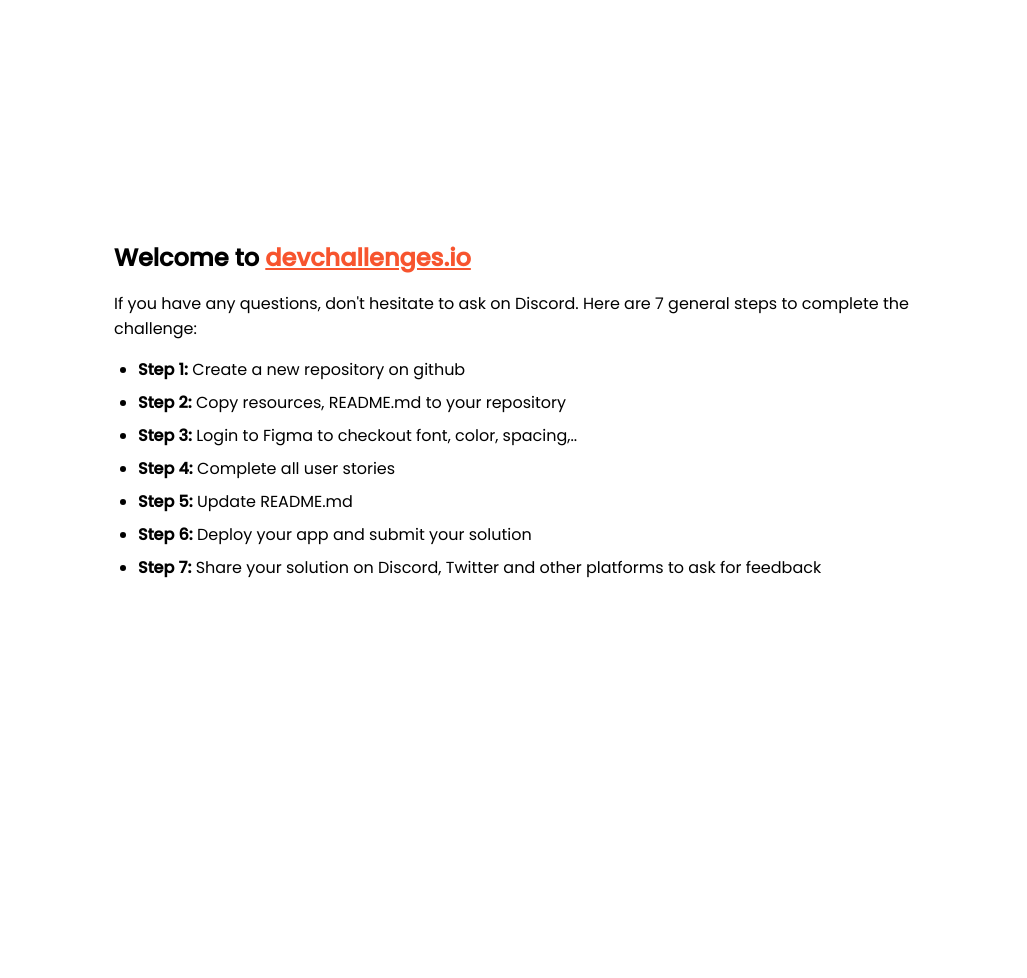
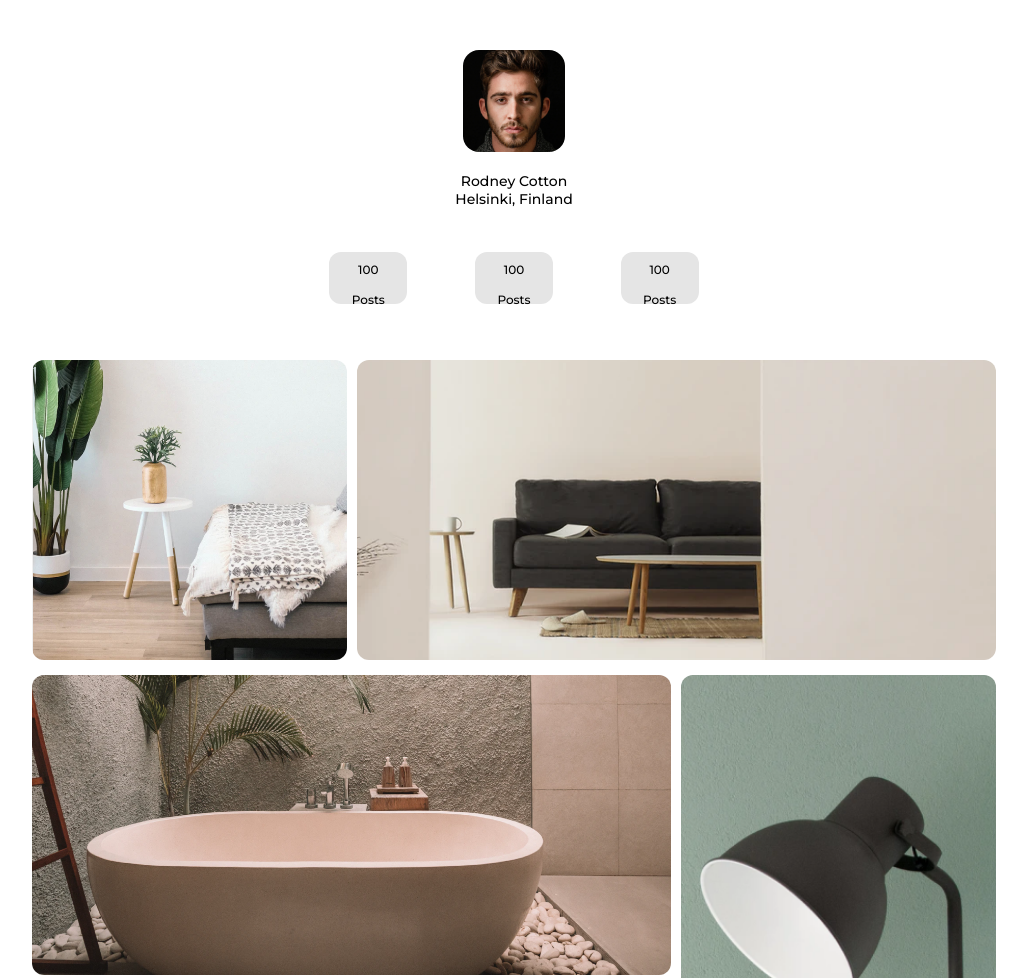
Before and after one commit to jonaaldas/Devchallenges-Project-3, a plain HTML site: page index.html in a window 1280 px wide. Shown: the top 978 px of the page, without its empty margins (126-1153 px from the left). Before the commit the page ends 800 px from the top, so only its background shows below. Drawn offline with Linux system fonts and the light colour scheme.

Commit message:
finished adding mediaquery styles

```diff
--- a/index.html
+++ b/index.html
@@ -1,95 +1,50 @@
 <!DOCTYPE html>
 <html lang="en">
-  <head>
-    <meta charset="utf-8" />
-    <meta
-      name="viewport"
-      content="width=device-width, initial-scale=1,
-  maximum-scale=5"
-    />
+<head>
+  <meta charset="UTF-8">
+  <meta http-equiv="X-UA-Compatible" content="IE=edge">
+  <meta name="viewport" content="width=device-width, initial-scale=1.0">
+  <link rel="preconnect" href="https://fonts.googleapis.com">
+  <link rel="preconnect" href="https://fonts.gstatic.com" crossorigin>
+  <link href="https://fonts.googleapis.com/css2?family=Montserrat:wght@500&display=swap" rel="stylesheet">
+  <link rel="stylesheet" href="style.css">
+  <title>My Gallery</title>
+</head>
+<body>
+  <div class="wrapper-1">
+    <div class="container">
+      <div class="cont-1">
+        <div class="cont-1-img"></div>
+        <p class="cont-1-p">Rodney Cotton</p>
+        <p class="cont-1-p">Helsinki, Finland</p>
+      </div>
+      <div class="cont-2">
+        <div class="cont cont-2-1">
+          <p class="cont-2-p">100</p><br>
+          <p class="cont-2-p1">Posts</p>
+        </div>
+        <div class="cont cont-2-2">
+          <p class="cont-2-p">100</p><br>
+          <p class="cont-2-p1">Posts</p>
+        </div>
+        <div class="cont cont-2-3">
+          <p class="cont-2-p">100</p><br>
+          <p class="cont-2-p1">Posts</p>
+        </div>
+      </div>
+    </div>
+  </div>
 
-    <link rel="icon" href="devchallenges.png" />
+  <div class="wrapper-2">
+    <div class="image-cont">
+      <div class="img img-1"></div>
+      <div class="img img-2"></div>
+      <div class="img img-3"></div>
+      <div class="img img-4"></div>
+      <div class="img img-5"></div>
+      <div class="img img-6"></div>
+    </div>
+  </div>
 
-    <link
-      rel="shortcut icon"
-      type="image/x-icon"
-      href="https://devchallenges.io/"
-    />
-
-    <link
-      href="https://fonts.googleapis.com/css2?family=Poppins:wght@400;500&display=swap"
-      rel="stylesheet"
-    />
-
-    <title>Devchallenges</title>
-
-    <style>
-      body {
-        font-family: "Poppins", sans-serif;
-      }
-
-      ul {
-        padding-left: 24px;
-      }
-
-      li {
-        margin-bottom: 8px;
-      }
-
-      .welcome {
-        max-width: 800px;
-        margin: 0 auto;
-      }
-
-      .welcome-text {
-        margin-top: 30vh;
-        font-weight: 500;
-      }
-
-      .welcome-text p {
-        font-size: 1rem;
-        font-weight: 400;
-      }
-
-      .welcome-text h1 {
-        font-size: 1.5rem;
-      }
-
-      .welcome-text a {
-        color: #f7542e;
-      }
-    </style>
-  </head>
-  <body>
-    <div class="welcome">
-      <div class="welcome-text">
-        <h1>
-          Welcome to
-          <a href="https://devchallenges.io/" target="_blank"
-            >devchallenges.io</a
-          >
-        </h1>
-
-        <p>
-          If you have any questions, don't hesitate to ask on Discord. Here are
-          7 general steps to complete the challenge:
-        </p>
-      </div>
-
-      <ul>
-        <li><b>Step 1:</b> Create a new repository on github</li>
-        <li><b>Step 2:</b> Copy resources, README.md to your repository</li>
-        <li>
-          <b>Step 3:</b> Login to Figma to checkout font, color, spacing,..
-        </li>
-        <li><b>Step 4:</b> Complete all user stories</li>
-        <li><b>Step 5:</b> Update README.md</li>
-        <li><b>Step 6:</b> Deploy your app and submit your solution</li>
-        <li>
-          <b>Step 7:</b> Share your solution on Discord, Twitter and other
-          platforms to ask for feedback
-        </li>
-      </ul>
-    </div>
-  </body>
+</body>
 </html>
--- /dev/null
+++ b/style.css
@@ -0,0 +1,148 @@
+*{
+  margin: 0;
+  padding: 0;
+  box-sizing: border-box;
+}
+
+html{
+  font-family: Montserrat;
+}
+body{
+  /* min-height: 100vh;
+  width: 100%; */
+  display: flex;
+  justify-content: center;
+  align-content: center;
+  flex-direction: column;
+}
+
+/* styles */
+.wrapper-1{
+  display: grid;
+  justify-items: center;
+}
+
+.container{
+  display: grid;
+  grid-template-rows: 1fr 1fr;
+  grid-template-columns: 1fr;
+  height: 350px;
+  width: 360px;
+}
+.cont-1{
+  /* background-color: #bbb; */
+  display: grid;
+  justify-items: center;
+  padding: 50px 50px 20px 50px;
+  font-size: 14px;
+}
+.cont-2{
+  display: grid;
+  grid-template-columns: repeat(3,1fr);
+  height: 100px;
+  justify-items: center;
+  align-items: center;
+}
+.cont-1-img{
+  background-image: url("/Assets/profilePhoto.png");
+  background-size: cover;
+  background-position-x: center;
+  background-position-y: center;
+  background-repeat: no-repeat;
+  /* background: #C4C4C4; */
+  border-radius: 16px;
+  width: 101.76px;
+  height: 101.76px;
+  margin-bottom: 20px;
+}
+
+.cont{
+  background: #E5E5E5;
+  border-radius: 12px;
+  font-size: 12px;
+  width: 78px;
+  height: 52px;
+  padding: 10px;
+  display: grid;
+  justify-items: center;
+  align-items: center;
+}
+
+.cont-2-1{
+  justify-self: end;
+}
+.cont-2-3{
+  justify-self: start;
+}
+
+/* img cont */
+.wrapper-2{
+  display: grid;
+  justify-items: center;
+}
+.image-cont{
+  display: grid;
+  grid-template-columns: repeat(3, 1fr);
+  justify-items: center;
+  align-items: center;
+  column-gap: 10px;
+  row-gap: 15px;
+  padding: 10px 30px 0 30px;
+  width: 360px;
+}
+
+.img{
+  background-size: cover;
+  background-position-x: center;
+  background-position-y: center;
+  background-repeat: no-repeat;
+  width: 100%;
+  height: 109.52px;
+  border-radius: 12px;
+  display: grid;
+  justify-items: center;
+  align-items: center;
+}
+
+.img-1{
+  background-image: url("/Assets/photo1.png");
+}
+
+.img-2{
+  background-image: url("/Assets/photo2.png");
+  grid-column: span 2
+}
+
+.img-3{
+  background-image: url("/Assets/photo3.png");
+  grid-column: span 2
+}
+
+.img-4{
+  background-image: url("/Assets/photo_4.png");
+  grid-row: span 3;
+  height: 100%;
+}
+
+.img-5{
+  background-image: url("/Assets/photo5.png");
+}
+
+.img-6{
+  background-image: url("/Assets/photo6.png");
+}
+
+@media (min-width:810px ) {
+  .container{
+    min-width: 50%;
+  }
+  .image-cont{
+    min-width: 80%;
+    max-width: 90%;
+    max-height: 100vh;
+  }
+
+  .img{
+    min-height: 300px;
+  }
+}
```
